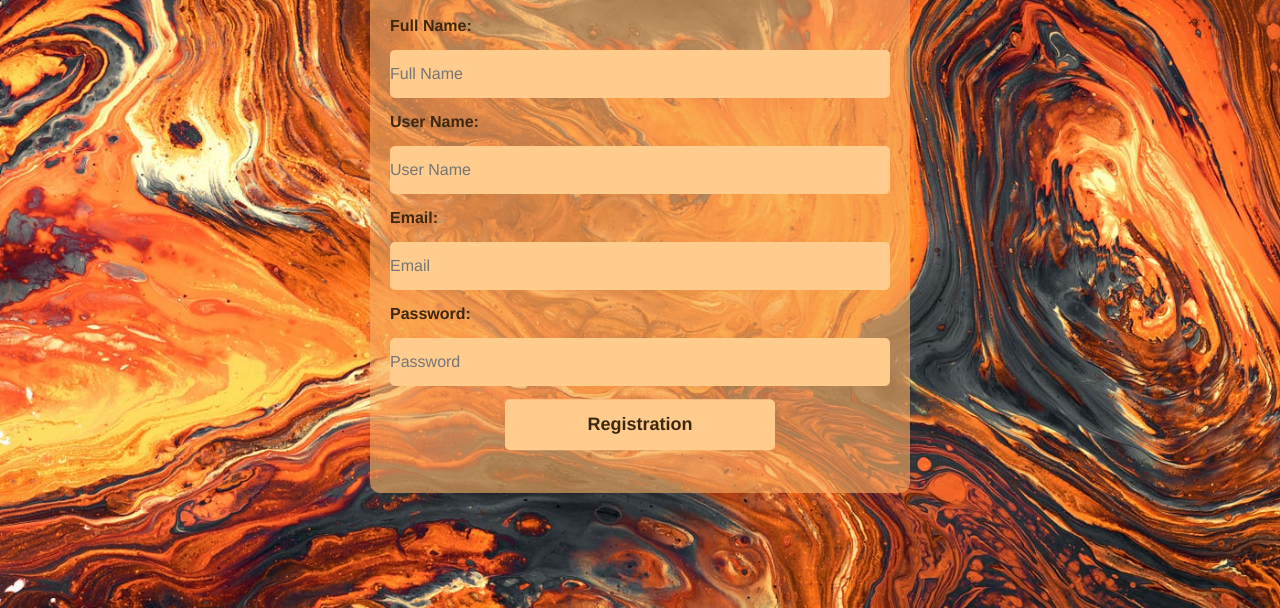
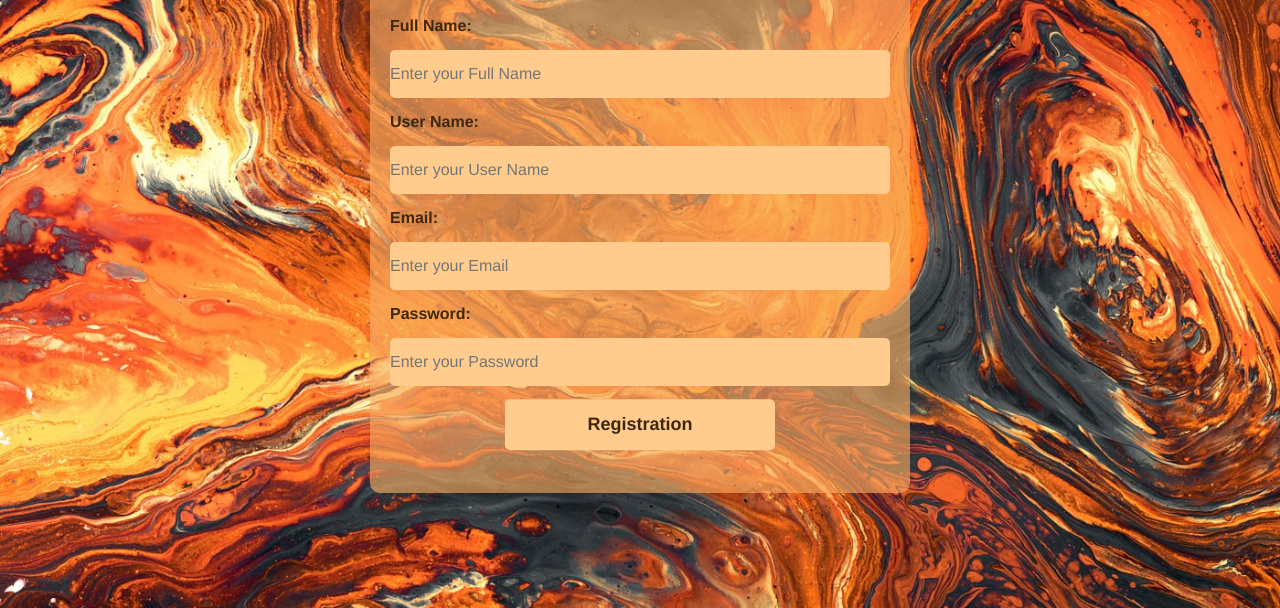
Before and after one commit to Monja0027/registration-form-1, a plain HTML site: page index.html in a window 1280 px wide. Shown: the part 192-800 px from the top of the page. Drawn offline with Linux system fonts and the light colour scheme.

Commit message:
I've modified the placeholder so I could learn how to save a new version of my project using git

```diff
--- a/index.html
+++ b/index.html
@@ -13,13 +13,13 @@
 
             <form action="#" method="post">
                 <p>Full Name:</p>
-                <input type="text" name="fullname" placeholder="Full Name">
+                <input type="text" name="fullname" placeholder="Enter your Full Name">
                 <p>User Name:</p>
-                <input type="text" name="username" placeholder="User Name">
+                <input type="text" name="username" placeholder="Enter your User Name">
                 <p>Email:</p>
-                <input type="email" name="email" placeholder="Email">
+                <input type="email" name="email" placeholder="Enter your Email">
                 <p>Password:</p>
-                <input type="password" name="password" placeholder="Password">
+                <input type="password" name="password" placeholder="Enter your Password">
                 <button type="submit">Registration</button>
             </form>
         </div>
```
